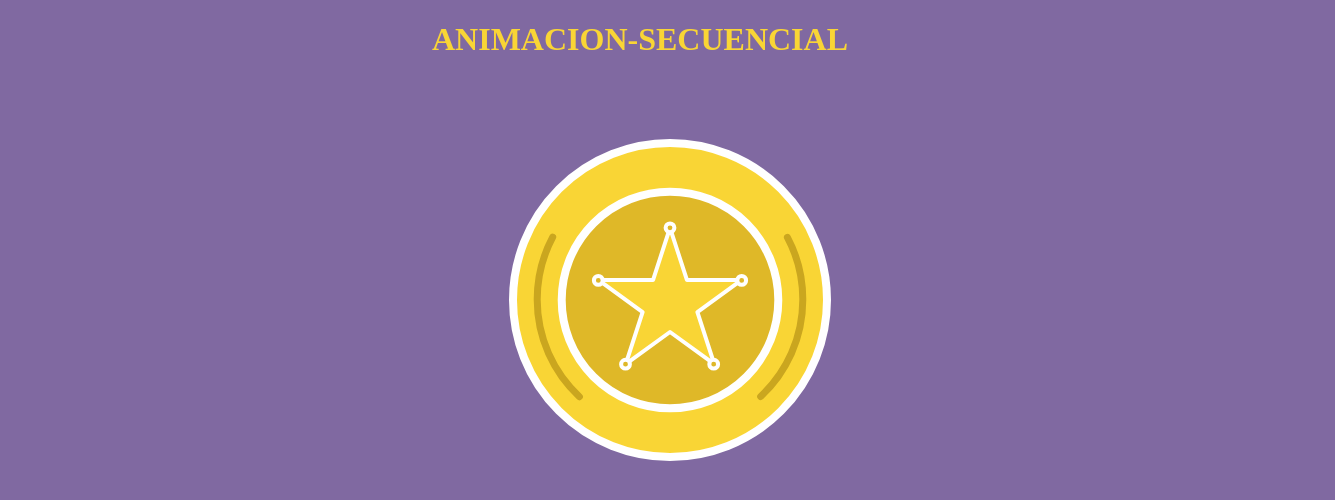
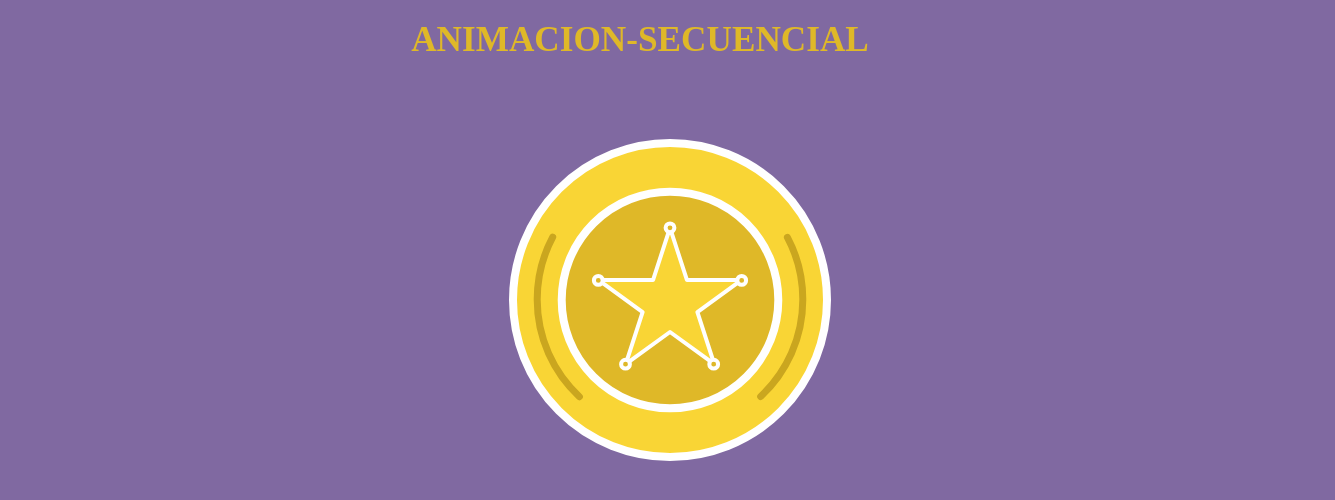
Before and after one commit to yudithchuctaya/SVG-secuencia-Animado, a plain HTML site: page index.html in a window 1280 px wide. In both pictures the pointer is over the element "ANIMACION-SECUENCIAL". Shown: the whole page, 1335 px wide, since content can reach past the window. Drawn offline with Linux system fonts and the light colour scheme.

Commit message:
animacion secuencial

```diff
--- a/assets/css/main.css
+++ b/assets/css/main.css
@@ -10,6 +10,11 @@ svg{
 h1{
 	text-align: center;
 	color: #F9D535;
+}
+.text:hover{
+	color:  #DFB828;
+	transform: scale(1.1);
+
 }
 
 /*========================
--- a/index.html
+++ b/index.html
@@ -5,7 +5,7 @@
   <link rel="stylesheet" href="assets/css/main.css">
 </head>
 <body>
-  <h1>ANIMACION-SECUENCIAL</h1>
+  <h1 class="text">ANIMACION-SECUENCIAL</h1>
   <svg class="badge" xmlns="http://www.w3.org/2000/svg" height="440" width="440" viewBox="-40 -40 440 440">
 
     <circle class="outer" fill="#F9D535" stroke="#fff" stroke-width="8" stroke-linecap="round" cx="180" cy="180" r="157"/>
```
